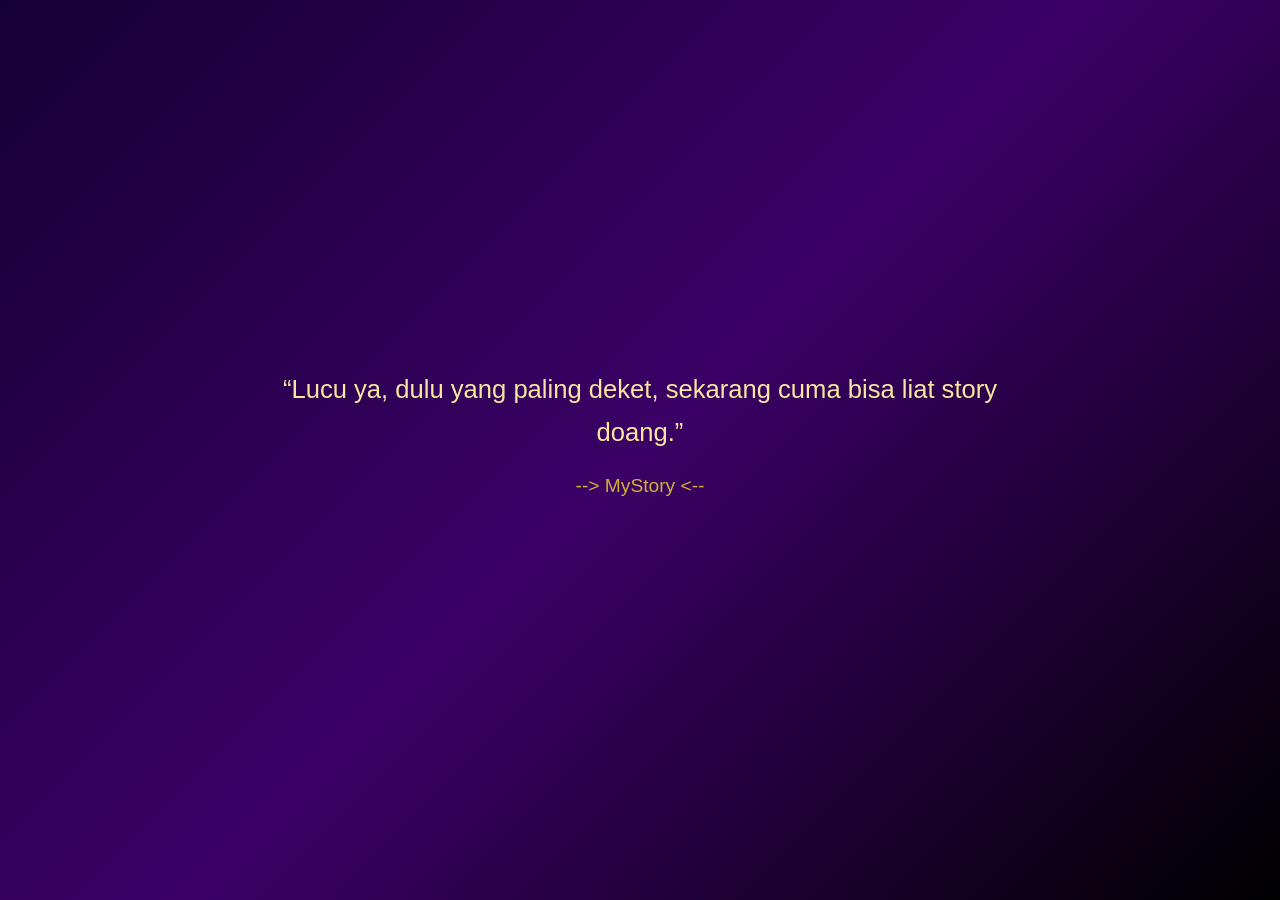
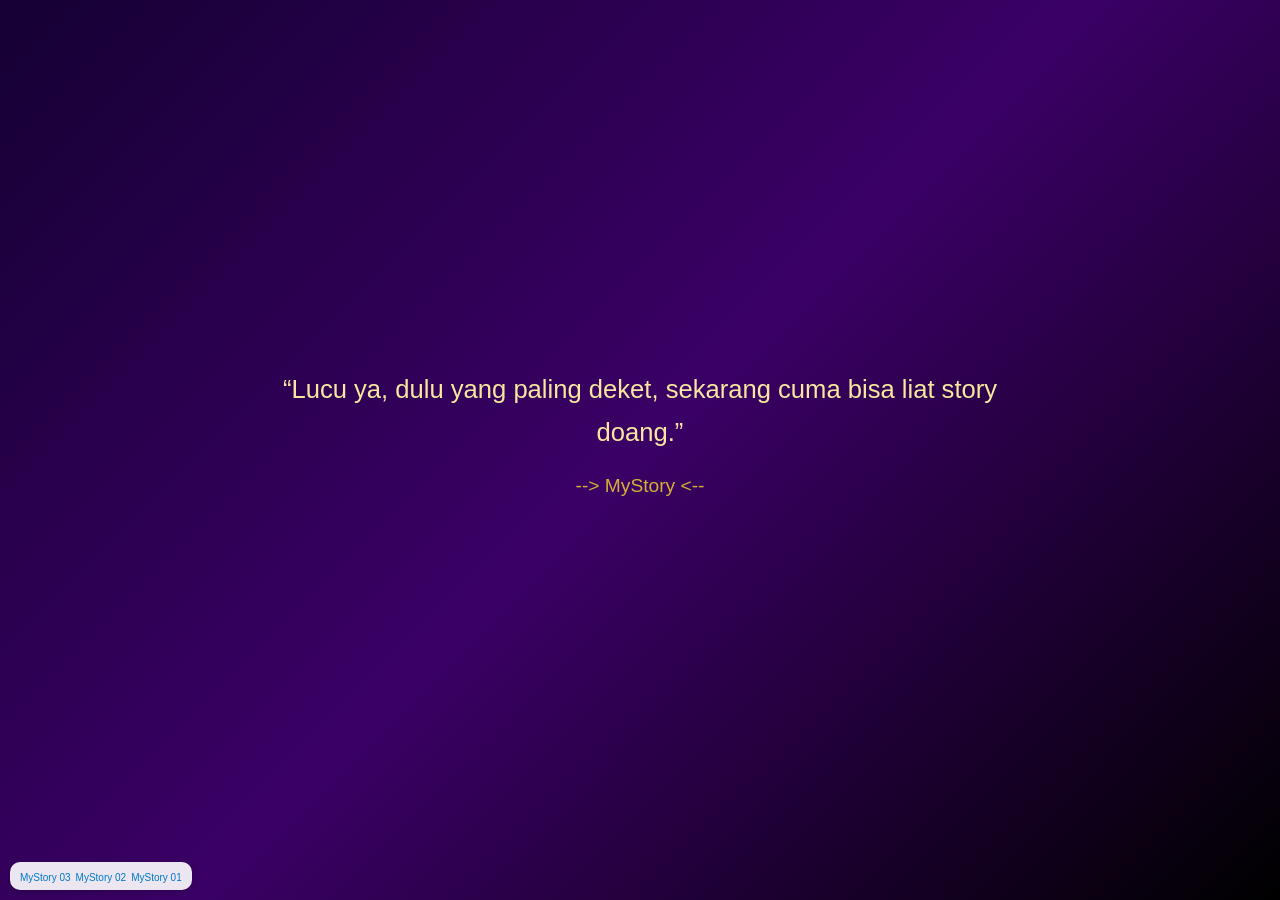
Before and after one commit to mystyl3/mystyl3.github.io, a Jekyll site: the page built from _posts/2025-10-27-mystory.html, in a window 1280 px wide. Built offline with Jekyll 4.4.1, drawn with Linux system fonts in a browser that asks for light colours; some of the changed lines change nothing that is shown.

Commit message:
Update 2025-10-27-mystory.html

```diff
--- a/_posts/2025-10-27-mystory.html
+++ b/_posts/2025-10-27-mystory.html
@@ -164,6 +164,6 @@ permalink: /mystory
     });
     showQuote(index);
   </script>
-
+{% include related.html %}
 </body>
 </html>
```
